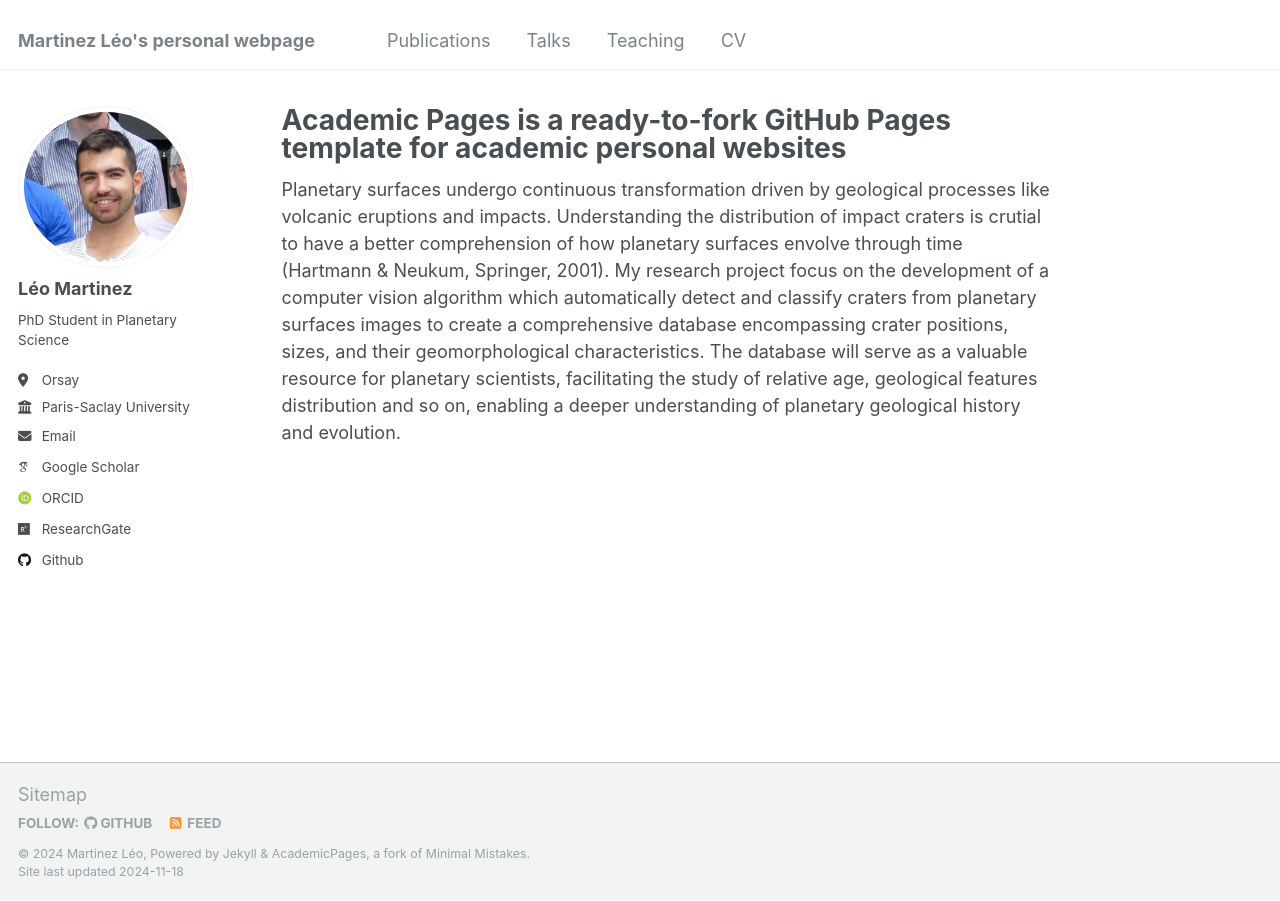
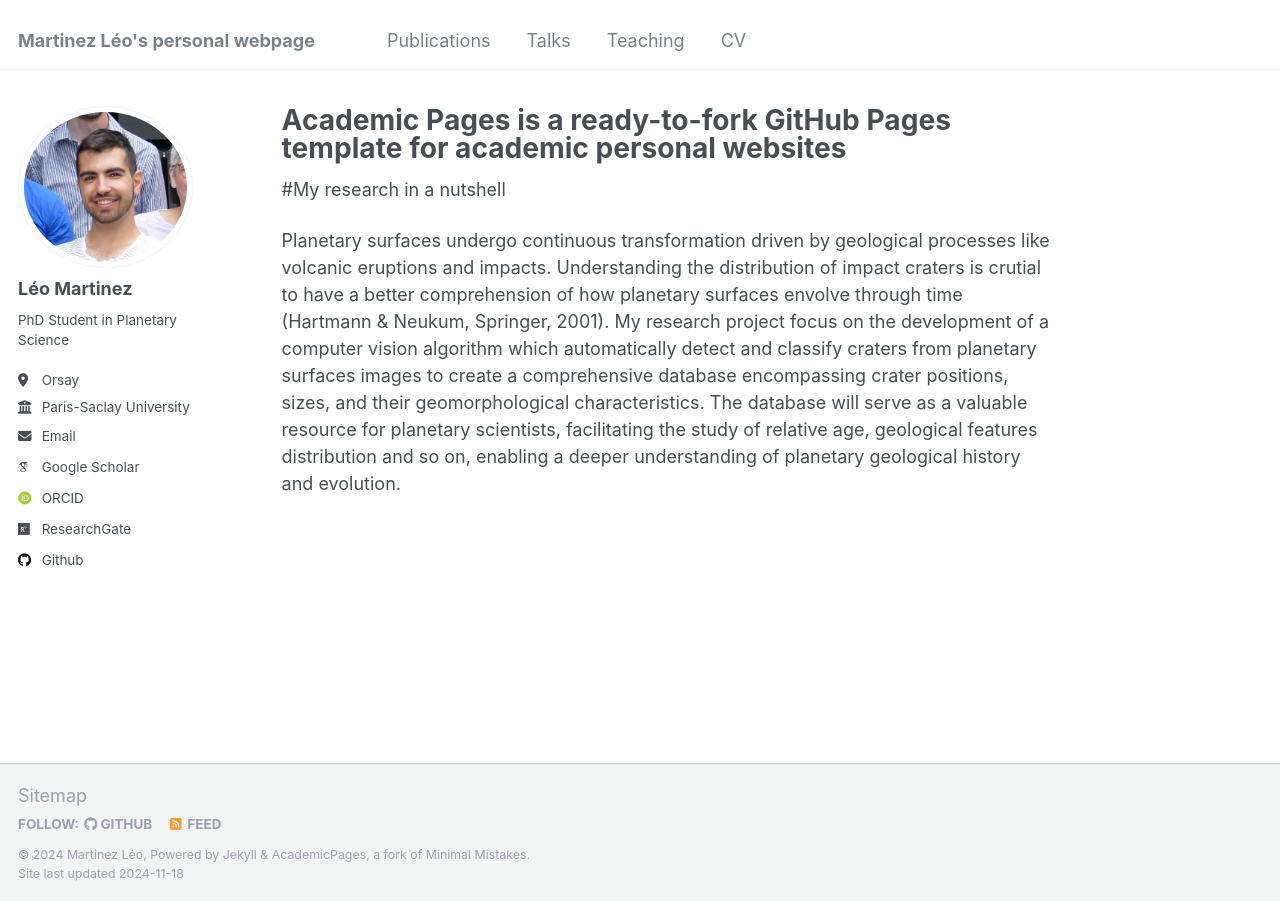
Before and after one commit to leomrtinez/leomrtinez.github.io, a Jekyll site: the page built from _pages/about.md, in a window 1280 px wide. Built offline with Jekyll 4.4.1, drawn with Linux system fonts in a browser that asks for light colours; some web fonts are replaced.

Commit message:
Update about.md

```diff
--- a/_pages/about.md
+++ b/_pages/about.md
@@ -6,6 +6,8 @@ redirect_from:
   - /about/
   - /about.html
 ---
+
+#My research in a nutshell
 
 Planetary surfaces undergo continuous transformation
 driven by geological processes like volcanic eruptions and
```
